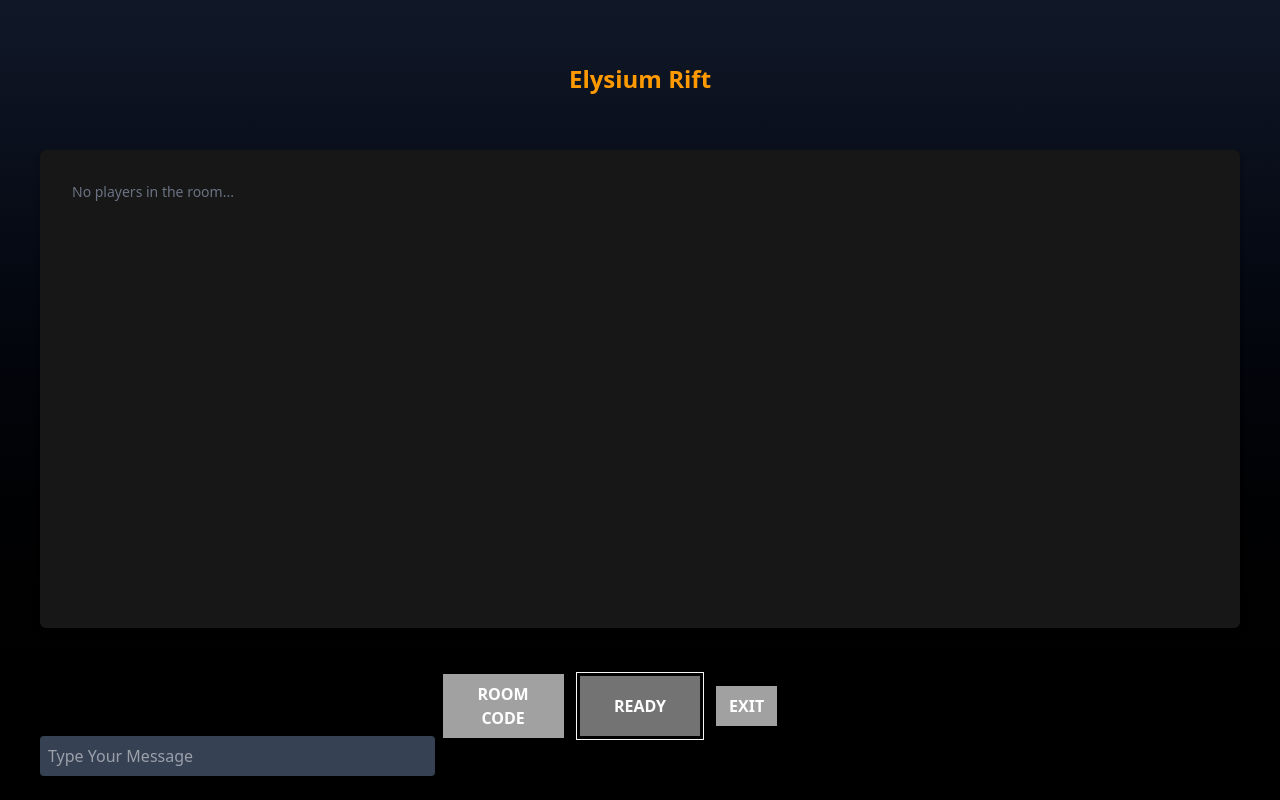
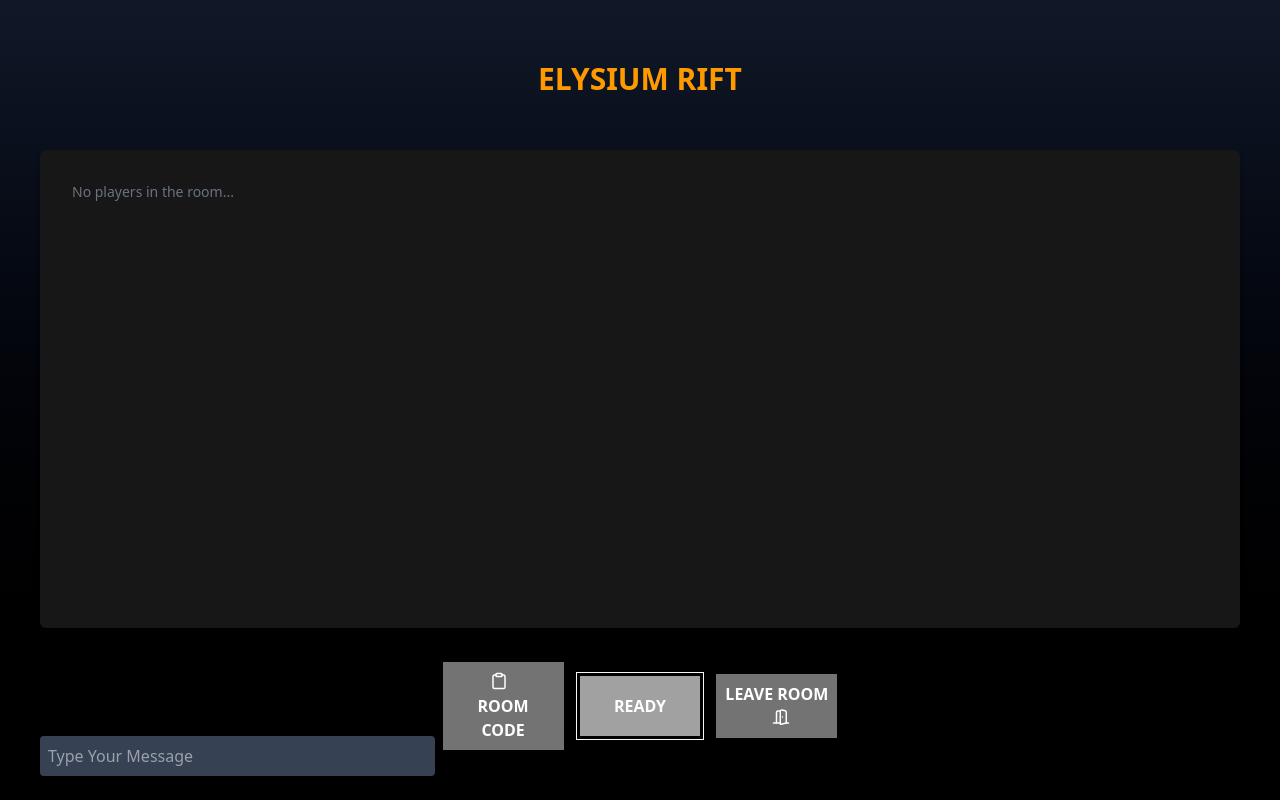
Before and after one commit to Rhzslya/elysium-rift, a Next.js app: page /game/1 in a window 1280 px wide. Built offline with nearby package versions, Linux system fonts and the light colour scheme.

Commit message:
update room

```diff
--- a/src/app/game/[roomId]/page.tsx
+++ b/src/app/game/[roomId]/page.tsx
@@ -9,7 +9,7 @@ import { ResolvedEnemy, Player, Role } from "@/utils/Type";
 import TitleRoom from "@/components/TitleRoom";
 import ChatBox from "@/components/ChatBox";
 import EnemiesList from "@/components/EnemiesList";
-import { Sword, X } from "lucide-react";
+import { Clipboard, DoorOpen } from "lucide-react";
 import ChatForm from "@/components/ChatForm";
 import PlayerRoomCard from "@/components/PlayerRoomCard";
 import CountdownBox from "@/components/CountdownBox";
@@ -47,6 +47,7 @@ export default function GameRoom() {
   const [isSelectingEnemy, setIsSelectingEnemy] = React.useState(false);
   const currentPlayer = players.find((p) => p.userId === userId);
   const isReady = currentPlayer?.isReady ?? false;
+  const [copied, setCopied] = useState(false);
 
   const handleSingleAttackEnemy = () => {
     if (!selectedEnemyId) {
@@ -198,9 +199,17 @@ export default function GameRoom() {
     });
   };
 
-  const handleCopyRoomId = () => {
-    if (typeof roomId === "string") {
-      navigator.clipboard.writeText(roomId);
+  const handleCopyRoomId = async () => {
+    try {
+      if (!roomId) return; // pastikan ada
+
+      const textToCopy = Array.isArray(roomId) ? roomId[0] : roomId;
+      await navigator.clipboard.writeText(textToCopy);
+
+      setCopied(true);
+      setTimeout(() => setCopied(false), 1000);
+    } catch (err) {
+      console.error("Failed to copy!", err);
     }
   };
 
@@ -229,16 +238,21 @@ export default function GameRoom() {
       /> */}
       <PlayerRoomCard players={players} />
       <div className="col-start-2 row-start-4 btn-box flex justify-center items-center gap-4 text-base">
-        <div className="room-code-btn w-full">
+        <div className="room-code-btn relative w-full">
+          {copied && (
+            <div className="absolute w-full h-full -top-full flex justify-center items-center text-white font-medium text-xs transition-opacity">
+              <span>Code Copied</span>
+            </div>
+          )}
           <button
-            className="cursor-pointer w-full bg-neutral-400 hover:bg-neutral-600 px-6 py-2  text-white font-semibold"
+            className="cursor-pointer w-full bg-neutral-500 hover:bg-neutral-600 px-6 py-2  text-white font-semibold"
             onClick={handleCopyRoomId}
           >
+            <Clipboard className="inline mb-1 mr-2 font-bold" size={18} />
             ROOM CODE
           </button>
         </div>
         <div className="ready-btn relative w-full flex justify-center items-center">
-          {/* border absolute */}
           <div className="absolute inset-0 -top-1 -left-1 -right-1 -bottom-1 border-neutral-100 border-1 "></div>
 
           {countdown !== 0 && (
@@ -248,11 +262,11 @@ export default function GameRoom() {
         ${
           isReady
             ? "bg-neutral-300 hover:bg-neutral-500"
-            : "bg-neutral-500 hover:bg-neutral-300"
+            : "bg-neutral-400 hover:bg-neutral-300"
         }`}
               aria-pressed={isReady}
             >
-              {isReady ? "Cancel Ready" : "READY"}
+              {isReady ? "CANCEL" : "READY"}
             </button>
           )}
         </div>
@@ -260,9 +274,10 @@ export default function GameRoom() {
         <div className="exit-btn w-full">
           <button
             onClick={handleExitRoom}
-            className="cursor-pointer w-[50%] bg-neutral-400 hover:bg-neutral-600 px-2 py-2  text-white font-semibold"
+            className="cursor-pointer w-full bg-neutral-500 hover:bg-neutral-600 px-2 py-2  text-white font-semibold"
           >
-            EXIT
+            LEAVE ROOM
+            <DoorOpen className="inline mb-1 ml-2 font-bold" size={18} />
           </button>
         </div>
       </div>
--- a/src/components/CountdownBox/index.tsx
+++ b/src/components/CountdownBox/index.tsx
@@ -10,18 +10,15 @@ export default function CountdownBox({
     <AnimatePresence>
       {typeof countdown === "number" && (
         <>
-          {/* Box utama */}
           <motion.div
             key="countdown-box"
-            initial={{ y: -100, opacity: 0 }} // posisi awal (di atas layar, sembunyi)
+            initial={{ y: -100, opacity: 0 }}
             animate={
-              countdown > 0
-                ? { y: 0, opacity: 1 } // countdown jalan -> turun ke bawah
-                : { y: -100, opacity: 0 } // countdown belum mulai -> sembunyi
+              countdown > 0 ? { y: 0, opacity: 1 } : { y: -100, opacity: 0 }
             }
-            exit={{ y: -100, opacity: 0 }} // kalau unmount -> naik lagi
-            transition={{ type: "spring", stiffness: 200, damping: 20 }}
-            className="absolute w-[200px] h-[50px] top-0 left-1/2 -translate-x-1/2 bg-red-400/90 px-6 py-3 text-center"
+            exit={{ y: -100, opacity: 0 }}
+            transition={{ type: "spring", stiffness: 200, damping: 30 }}
+            className="absolute w-[200px] h-[50px] top-0 left-1/2 -translate-x-1/2 bg-red-600/80 px-6 py-3 text-center"
             style={{
               clipPath: "polygon(0 0, 100% 0, 75% 100%, 25% 100%)",
             }}
@@ -29,7 +26,6 @@ export default function CountdownBox({
             <span className="text-2xl font-extrabold">{countdown}</span>
           </motion.div>
 
-          {/* Background putih */}
           <motion.div
             key="countdown-bg"
             initial={{ y: -100, opacity: 0 }}
@@ -38,7 +34,7 @@ export default function CountdownBox({
             }
             exit={{ y: -100, opacity: 0 }}
             transition={{ type: "spring", stiffness: 200, damping: 20 }}
-            className="absolute w-[205px] h-[52px] top-0 left-1/2 -translate-x-1/2 bg-white -z-10 px-6 py-3 text-center"
+            className="absolute w-[205px] h-[52px] top-0 left-1/2 -translate-x-1/2 bg-neutral-500 -z-10 px-6 py-3 text-center"
             style={{
               clipPath: "polygon(0 0, 100% 0, 75% 100%, 25% 100%)",
             }}
--- a/src/components/TitleRoom/index.tsx
+++ b/src/components/TitleRoom/index.tsx
@@ -1,11 +1,10 @@
 import React from "react";
-import { Clipboard } from "lucide-react";
 
 const TitleRoom = () => {
   return (
     <div className="title col-start-2 row-start-1 flex flex-col items-center justify-center text-center">
       <div className="box-title">
-        <h1 className="text-2xl font-bold text-amber-500 mb-2">Elysium Rift</h1>
+        <h1 className="text-3xl font-bold text-amber-500 mb-2">ELYSIUM RIFT</h1>
       </div>
     </div>
   );
```
